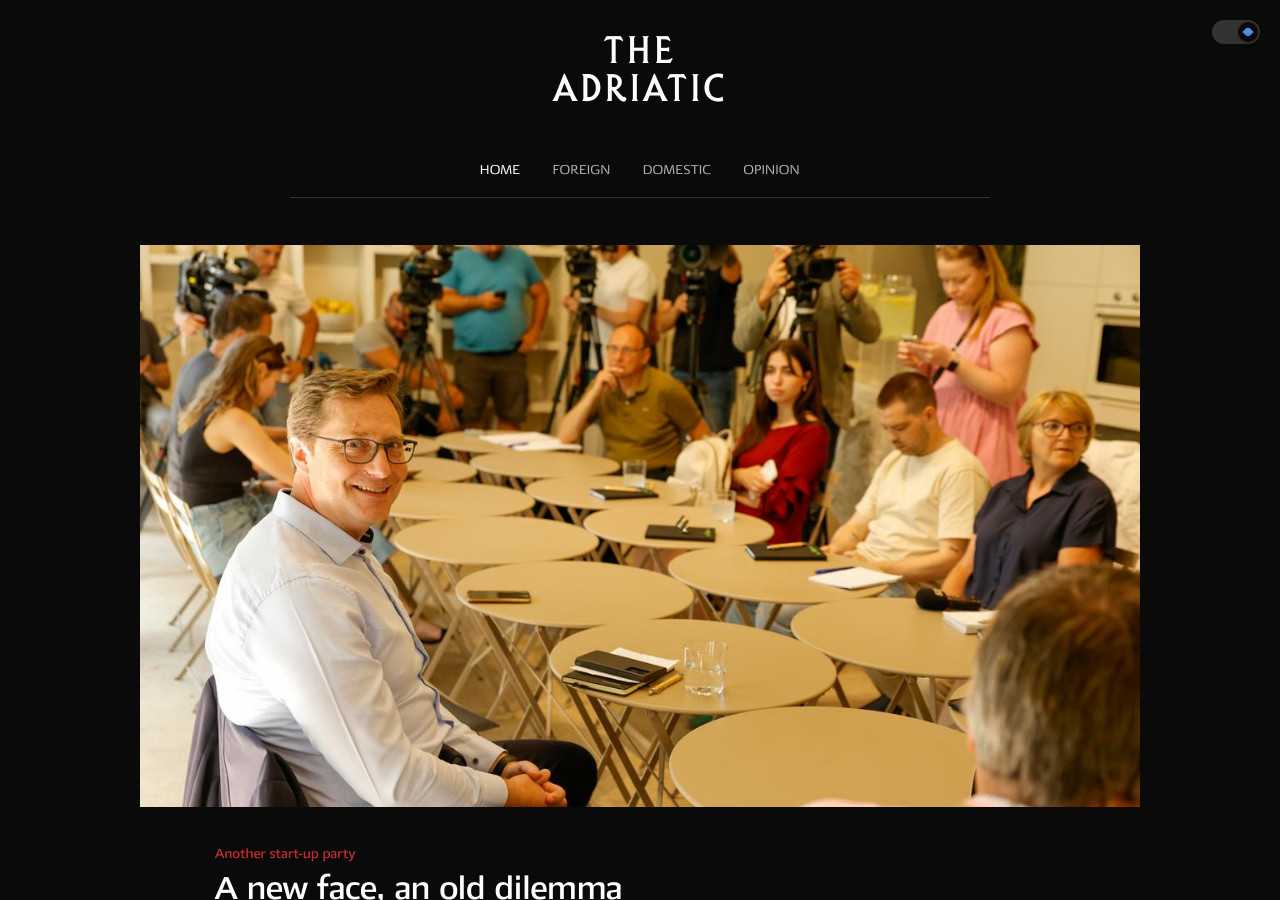
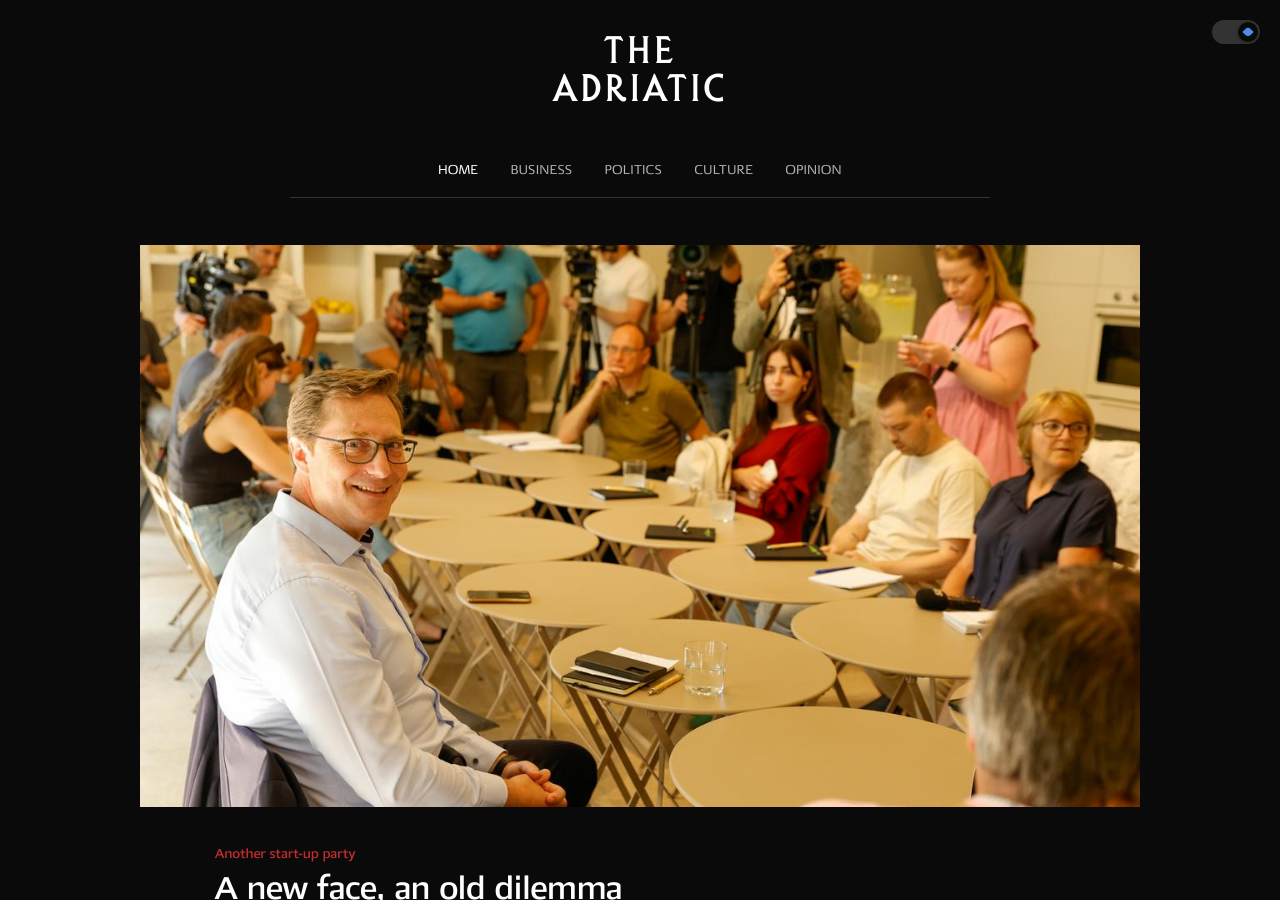
Before and after one commit to tfhoerest/azt, a Jekyll site: the page built from index.html, in a window 1280 px wide and 900 px high. Built offline with Jekyll 4.4.1, drawn with Linux system fonts in a browser that asks for light colours; some web fonts are replaced; the list of posts is cut into pages by our own code.

Commit message:
Update default.html

```diff
--- a/_layouts/default.html
+++ b/_layouts/default.html
@@ -458,8 +458,9 @@
 <nav>
     <ul class="main-nav">
         <li><a href="{{ site.baseurl }}/" {% if page.url == "/" %}class="active"{% endif %}>Home</a></li>
-                    <li><a href="{{ site.baseurl }}/foreign" {% if page.url contains "foreign" %}class="active"{% endif %}>Foreign</a></li>
-                    <li><a href="{{ site.baseurl }}/domestic" {% if page.url contains "domestic" %}class="active"{% endif %}>Domestic</a></li>
+        <li><a href="{{ site.baseurl }}/business" {% if page.url contains "business" %}class="active"{% endif %}>Business</a></li>
+        <li><a href="{{ site.baseurl }}/politics" {% if page.url contains "politics" %}class="active"{% endif %}>Politics</a></li>
+        <li><a href="{{ site.baseurl }}/culture" {% if page.url contains "culture" %}class="active"{% endif %}>Culture</a></li>
         <li><a href="{{ site.baseurl }}/opinion" {% if page.url contains "opinion" %}class="active"{% endif %}>Opinion</a></li>
     </ul>
 </nav>
```
Lines whose indentation alone changed are shown as unchanged.
